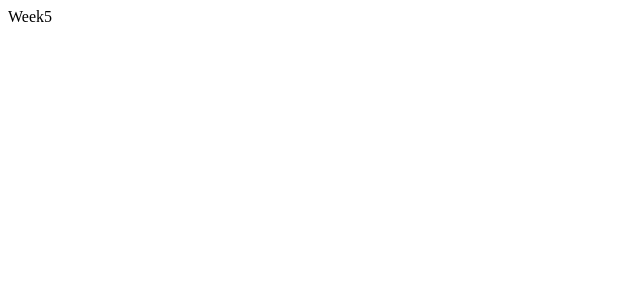
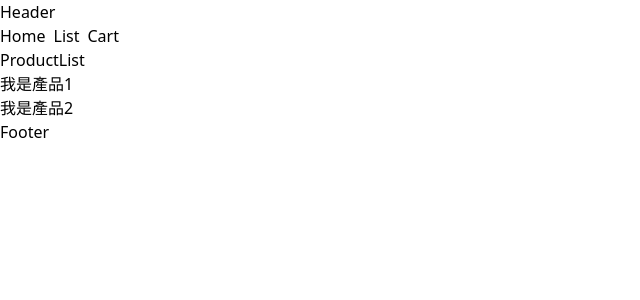
Before and after one commit to pengpon/react-training-2025, a React (Vite) app in the folder week5/: page /#/products in a window 1280 px wide. Shown: the top 300 px of the page, without its empty margins (0-640 px from the left). Built offline with nearby package versions, Linux system fonts and the light colour scheme.

Commit message:
feat(w5): router basic setting

```diff
--- a/week5/package.json
+++ b/week5/package.json
@@ -14,6 +14,7 @@
     "@tailwindcss/vite": "^4.1.18",
     "react": "^19.2.0",
     "react-dom": "^19.2.0",
+    "react-router": "^7.13.0",
     "tailwindcss": "^4.1.18"
   },
   "devDependencies": {
--- a/week5/src/App.jsx
+++ /dev/null
@@ -1,12 +0,0 @@
-import './App.css'
-
-function App() {
-
-  return (
-    <>
-      Week5
-    </>
-  )
-}
-
-export default App
--- /dev/null
+++ b/week5/src/layout.jsx
@@ -0,0 +1,18 @@
+import { Outlet, NavLink } from "react-router";
+
+function Layout() {
+  return (
+    <>
+      <header>Header</header>
+      <div className="flex gap-2">
+        <NavLink to="/">Home</NavLink>
+        <NavLink to="/products">List</NavLink>
+        <NavLink to="/cart">Cart</NavLink>
+      </div>
+      <Outlet />
+      <footer>Footer</footer>
+    </>
+  );
+}
+
+export default Layout;
--- a/week5/src/main.jsx
+++ b/week5/src/main.jsx
@@ -1,9 +1,13 @@
-import { StrictMode } from 'react'
-import { createRoot } from 'react-dom/client'
-import App from './App.jsx'
+import { StrictMode } from "react";
+import { createRoot } from "react-dom/client";
+import { createHashRouter, RouterProvider } from "react-router";
+import routes from "./routes/index.jsx";
+import "./style.css"
 
-createRoot(document.getElementById('root')).render(
+const router = createHashRouter(routes);
+
+createRoot(document.getElementById("root")).render(
   <StrictMode>
-    <App />
+    <RouterProvider router={router} />
   </StrictMode>,
-)
+);
--- /dev/null
+++ b/week5/src/pages/Cart.jsx
@@ -0,0 +1,10 @@
+function Cart () {
+  return (
+    <>
+      Cart
+    </>
+  )
+}
+
+
+export default Cart
--- /dev/null
+++ b/week5/src/pages/Index.jsx
@@ -0,0 +1,10 @@
+function Index () {
+  return (
+    <>
+      Index
+    </>
+  )
+}
+
+
+export default Index
--- /dev/null
+++ b/week5/src/pages/ProductItem.jsx
@@ -0,0 +1,10 @@
+function ProductItem () {
+  return (
+    <>
+      ProductItem
+    </>
+  )
+}
+
+
+export default ProductItem
--- /dev/null
+++ b/week5/src/pages/ProductList.jsx
@@ -0,0 +1,27 @@
+import { Link } from "react-router";
+function ProductList() {
+  const products = [
+    {
+      id: "123456",
+      title: "我是產品1",
+    },
+    {
+      id: "123",
+      title: "我是產品2",
+    },
+  ];
+  return (
+    <>
+      ProductList
+      <ul>
+        {products.map((product) => (
+          <li key={product.id}>
+            <Link to={`/product/${product.id}`}>{product.title}</Link>
+          </li>
+        ))}
+      </ul>
+    </>
+  );
+}
+
+export default ProductList;
--- /dev/null
+++ b/week5/src/routes/index.jsx
@@ -0,0 +1,32 @@
+import Index from "../pages/Index";
+import ProductList from "../pages/ProductList";
+import ProductItem from "../pages/ProductItem";
+import Cart from "../pages/Cart";
+import Layout from "../layout";
+
+const routes = [
+  {
+    path: "/",
+    element: <Layout />,
+    children: [
+      {
+        path: "/",
+        element: <Index />,
+      },
+      {
+        path: "/products",
+        element: <ProductList />,
+      },
+      {
+        path: "/product/:id",
+        element: <ProductItem />,
+      },
+      {
+        path: "cart",
+        element: <Cart />,
+      },
+    ],
+  },
+];
+
+export default routes;
--- /dev/null
+++ b/week5/src/style.css
@@ -0,0 +1 @@
+@import "tailwindcss";
```
Also changed, not shown: 1 other file (tests, documents, lock files or other folders).
